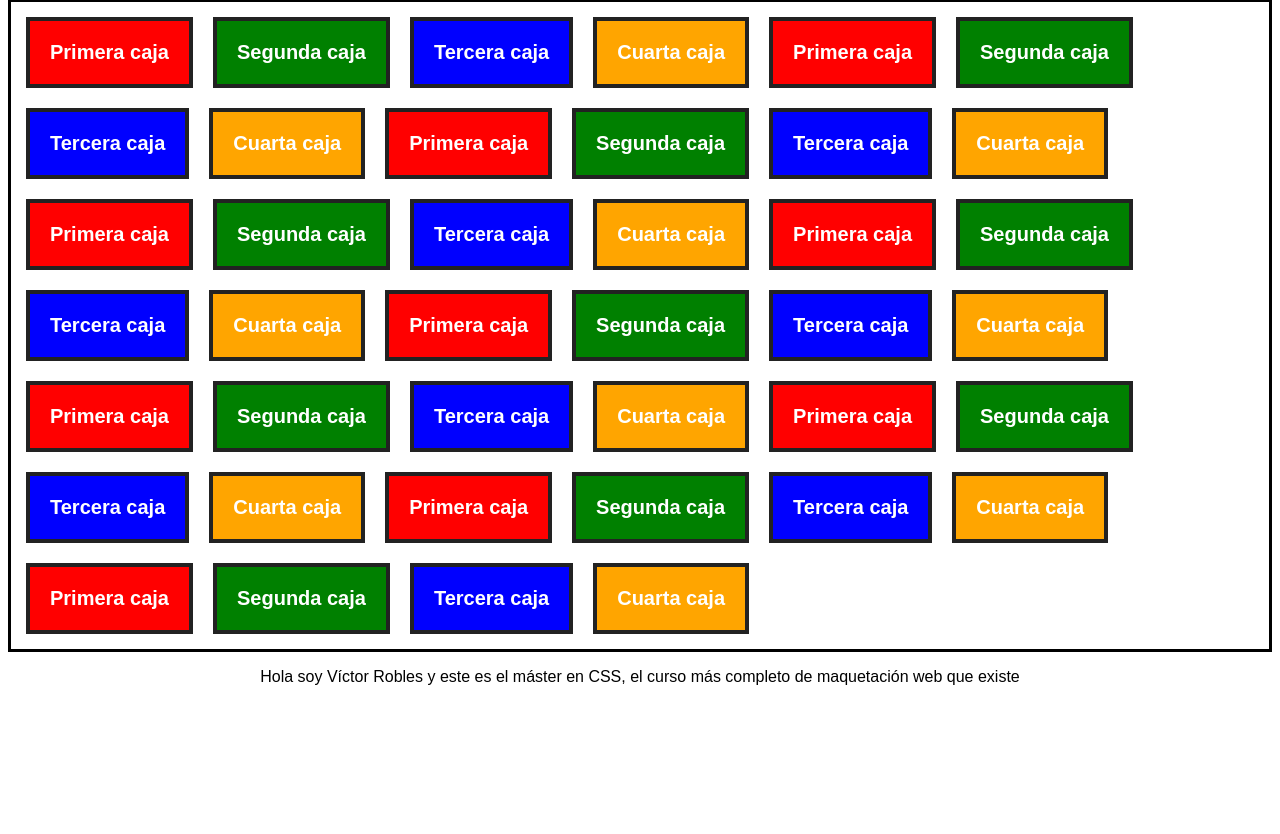
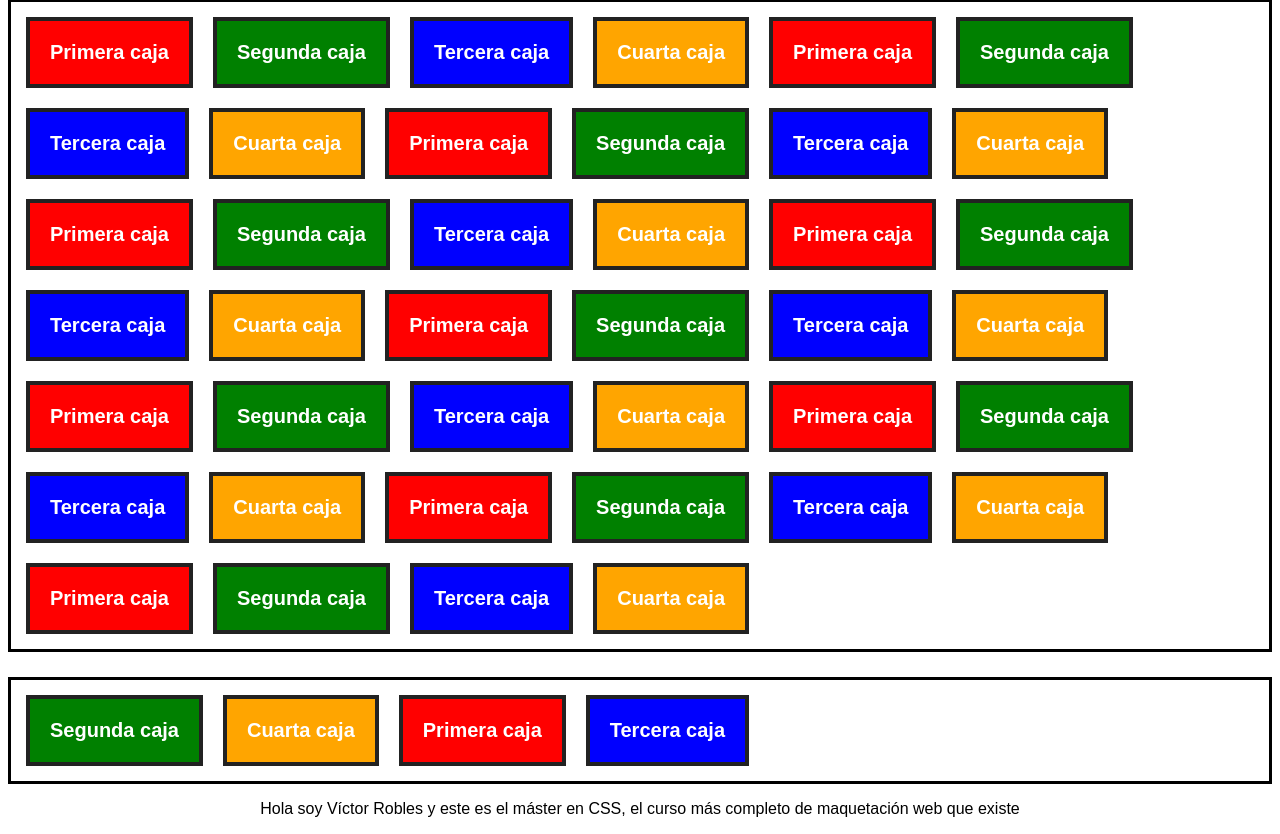
Before and after one commit to jobedosan/Master-CSS, a plain HTML site: page aprendiendo-flexbox/index.html in a window 1280 px wide. Shown: the part 1874-2708 px from the top of the page. Before the commit the page ends 2576 px from the top, so only its background shows below. Drawn offline with Linux system fonts and the light colour scheme.

Commit message:
Order en flexbox aprendido

```diff
--- a/aprendiendo-flexbox/index.html
+++ b/aprendiendo-flexbox/index.html
@@ -422,6 +422,24 @@
 
     </section>
 
+    <section id="layout7">
+        <div class="caja red caja1">
+            Primera caja
+        </div>
+
+        <div class="caja green caja2">
+            Segunda caja
+        </div>
+
+        <div class="caja blue caja3">
+            Tercera caja
+        </div>
+
+        <div class="caja orange caja4">
+            Cuarta caja
+        </div>
+    </section>
+
     <!-- Se agregó este párrafo para comprobar que no se montará hacia arriba como pasa con los flotados -->
     <p>
         Hola soy Víctor Robles y este es el máster en CSS, el curso más completo de maquetación web que existe
--- a/aprendiendo-flexbox/styles.css
+++ b/aprendiendo-flexbox/styles.css
@@ -94,6 +94,15 @@ column, etc.) y si tiene o no wrap (wrap o no wrap), deben copiarse en ese orden
     padding: 5px;
 }
 
+/* Esta caja se usó para probar el order de flexbox */
+#layout7 {
+    display: flex;
+    flex-direction: row;
+    margin-top: 25px;
+    border: 3px solid black;
+    padding: 5px;
+}
+
 
 .caja {
     font-size: 20px;
@@ -105,6 +114,8 @@ column, etc.) y si tiene o no wrap (wrap o no wrap), deben copiarse en ese orden
     margin: 10px;
     background-color: gray;
 }
+
+/* ORDER (ORDEN DE LOS ELEMENTOS) */
 
 .red {
     background-color: red;
@@ -121,3 +132,27 @@ column, etc.) y si tiene o no wrap (wrap o no wrap), deben copiarse en ese orden
 .orange {
     background-color: orange;
 }
+
+/* Estas clases las creé para aplicar la propiedad order (orden)*/
+
+/* La propiedad order establece el orden en que se presentan los elementos,el valor de esta propiedad debe se run número entero, sin embargo, se deben enumerar todos los
+elementos para que se presente exactamente el orden que deseamos (no se si hay forma de cambiar el orden de forma correcta sin necesidad de numerar todo, no se ve bien en el
+curso, pero lo buscaré). Es muy inportante tener en cuenta que al usar el la propiedad flex-direction:row el orden de los elementos es de izquierda a derecha, incluso cuando los
+reorganizamos y la misma propiedad con el valor row-reverse el orden de los elementos es de derecha a izquerda. En el caso de flex-direction:column los elementos se ordenaa de
+arriba a abajo, incluso cuando los reorganizamos con order, y si se utiliza column-reverse, los elementos de ordenan de abajo a arriba */
+
+.caja1 {
+    order: 3;
+}
+
+.caja2 {
+    order: 1;
+}
+
+.caja3 {
+    order: 4;
+}
+
+.caja4 {
+    order: 2;
+}
```
